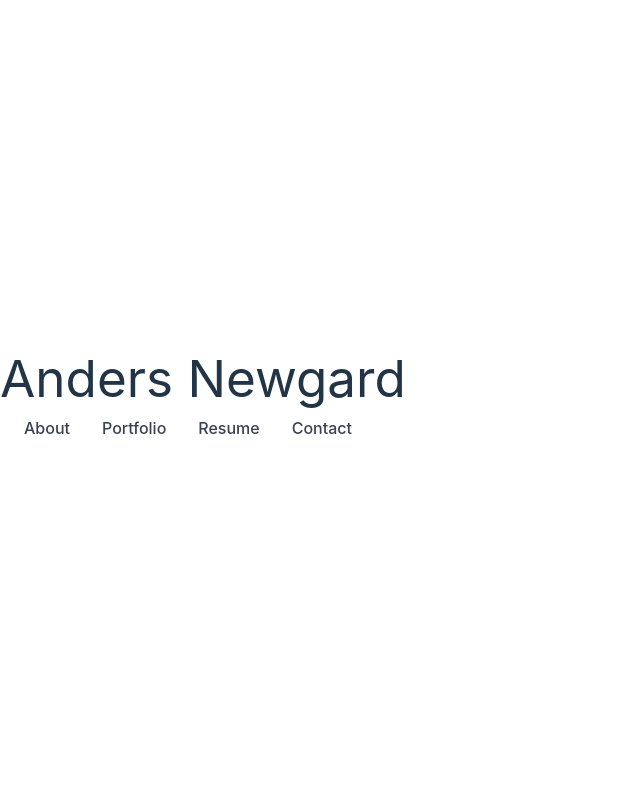
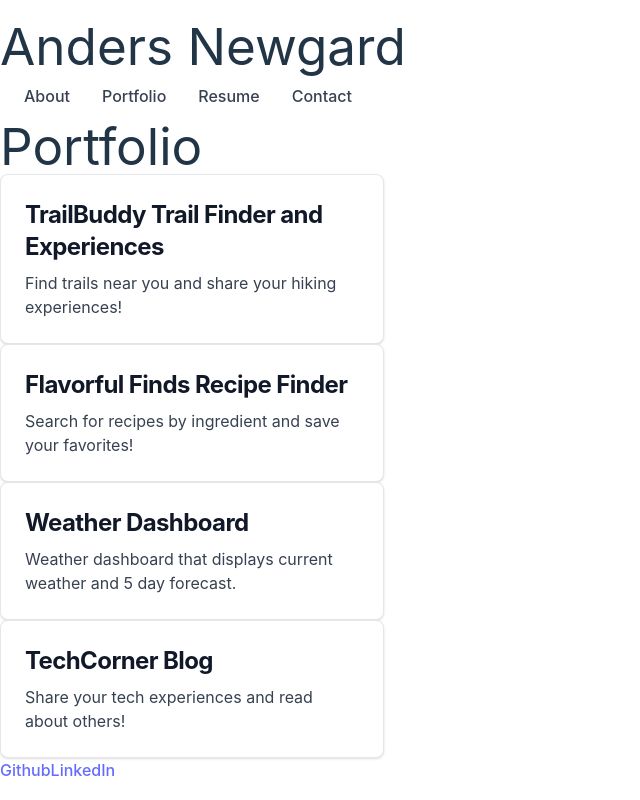
Before and after one commit to anewgard41/Anders-Newgard-Programming-Portfolio, a React (Vite) app: page /portfolio in a window 1280 px wide. Shown: the whole page, without its empty margins (0-640 px from the left). Built offline with nearby package versions, Linux system fonts and the light colour scheme.

Commit message:
added placeholder footer. configured MainPage, Portfolio, and Project jsx files.

```diff
--- a/src/App.jsx
+++ b/src/App.jsx
@@ -1,6 +1,6 @@
 import Header from './components/Header'
-// import Footer from './components/Footer'
-// import MainPage from './components/MainPage'
+import Footer from './components/Footer'
+import MainPage from './components/MainPage'
 import Nav from './components/Nav'
 import { useLocation } from 'react-router-dom'
 import './App.css'
@@ -13,8 +13,8 @@ function App() {
       <Header >
       <Nav currentPage={currentPage} />
       </Header>
-      {/* <MainPage currentPage={currentPage} /> */}
-      {/* <Footer /> */}
+      <MainPage currentPage={currentPage} />
+      <Footer />
     </div>
   )
 }
--- a/src/components/Footer.jsx
+++ b/src/components/Footer.jsx
@@ -0,0 +1,10 @@
+function footer () {
+  return (
+    <footer>
+      <a href="https://github.com/anewgard41">Github</a>
+        <a href="https://linkedin.com/in/andrew-newgard-27239b162">LinkedIn</a>
+    </footer>
+  )
+}
+
+export default footer;
--- a/src/components/MainPage.jsx
+++ b/src/components/MainPage.jsx
@@ -0,0 +1,11 @@
+import { Outlet } from "react-router-dom";
+
+function MainPage() {
+    return (
+        <div>
+        <Outlet />
+        </div>
+    );
+}
+
+export default MainPage;
--- a/src/components/Portfolio.jsx
+++ b/src/components/Portfolio.jsx
@@ -1,9 +1,41 @@
+import { useState } from 'react';
+import Project from './Project.jsx';
+
 function Portfolio () {
+    const [projects] = useState([
+        {
+            name: 'TrailBuddy Trail Finder and Experiences',
+            description: 'Find trails near you and share your hiking experiences!',
+            link: "https://trail-buddy-cary-nc-4eb34ba4009f.herokuapp.com/"
+        },
+        {
+            name: 'Flavorful Finds Recipe Finder',
+            description: 'Search for recipes by ingredient and save your favorites!',
+            link: "https://anewgard41.github.io/Flavor-Finds-Recipe-Finder/"
+        },
+        {
+            name: 'Weather Dashboard',
+            description: 'Weather dashboard that displays current weather and 5 day forecast.',
+            link: "https://anewgard41.github.io/Weather-Dashboard-App/"
+        },
+        {
+            name: 'TechCorner Blog',
+            description: 'Share your tech experiences and read about others!',
+            link: "https://tech-corner-blog-1cafda2ed479.herokuapp.com/"
+        }
+    ]);
+
     return (
-        <div>
+        <section>
             <h1>Portfolio</h1>
-        </div>
-    )
+            <div>
+                {projects.map((project, i) => (
+                    <Project project={project} key={'project' + i} />
+                ))}
+            </div>
+        </section>
+    );
 }
 
+
 export default Portfolio;
--- /dev/null
+++ b/src/components/Project.jsx
@@ -0,0 +1,13 @@
+function Project ({ project }) {
+    const { name, description, link } = project;
+
+    return (
+        <a href={link} className="block max-w-sm p-6 bg-white border border-gray-200 rounded-lg shadow hover:bg-gray-100 dark:bg-gray-800 dark:border-gray-700 dark:hover:bg-gray-700">
+            <h5 className="mb-2 text-2xl font-bold tracking-tight text-gray-900 dark:text-white">{name}</h5>
+            <p className="font-normal text-gray-700 dark:text-gray-400">{description}</p>
+        </a>
+    );
+
+}
+
+export default Project;
```
